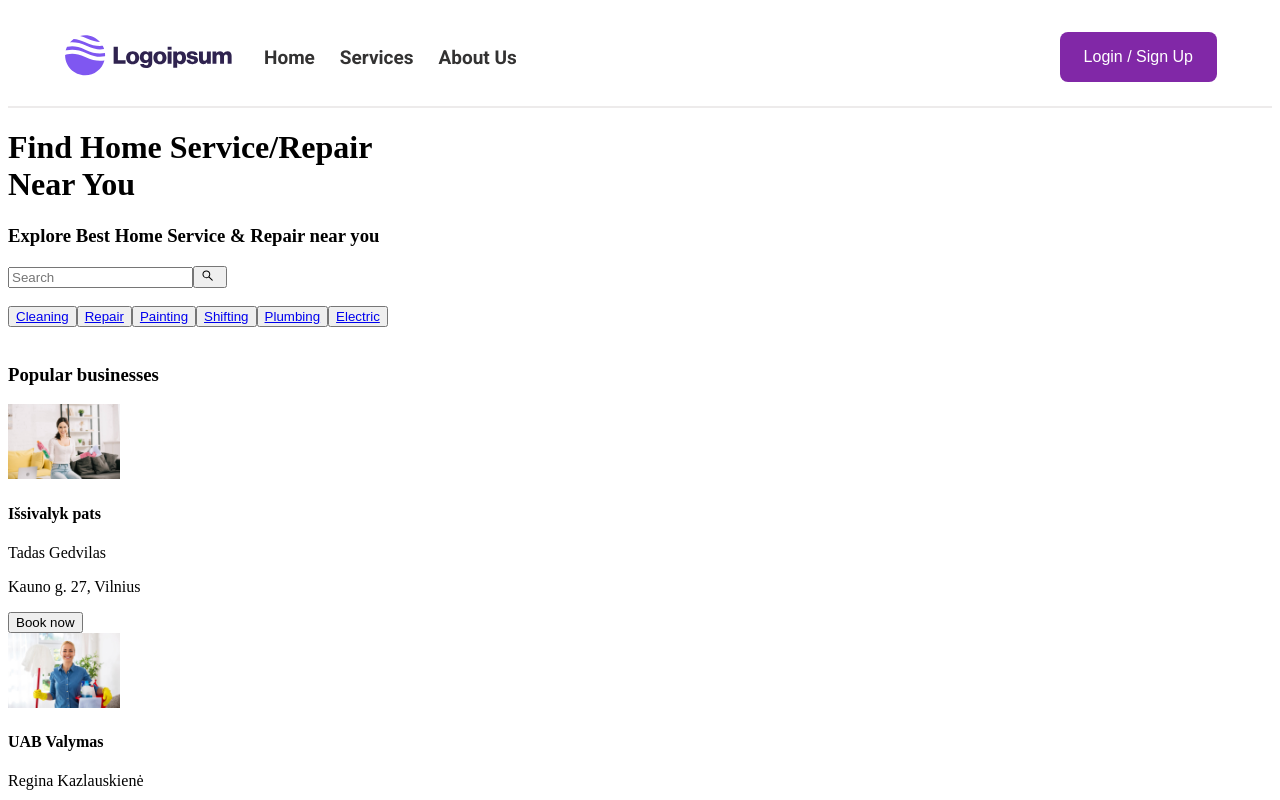
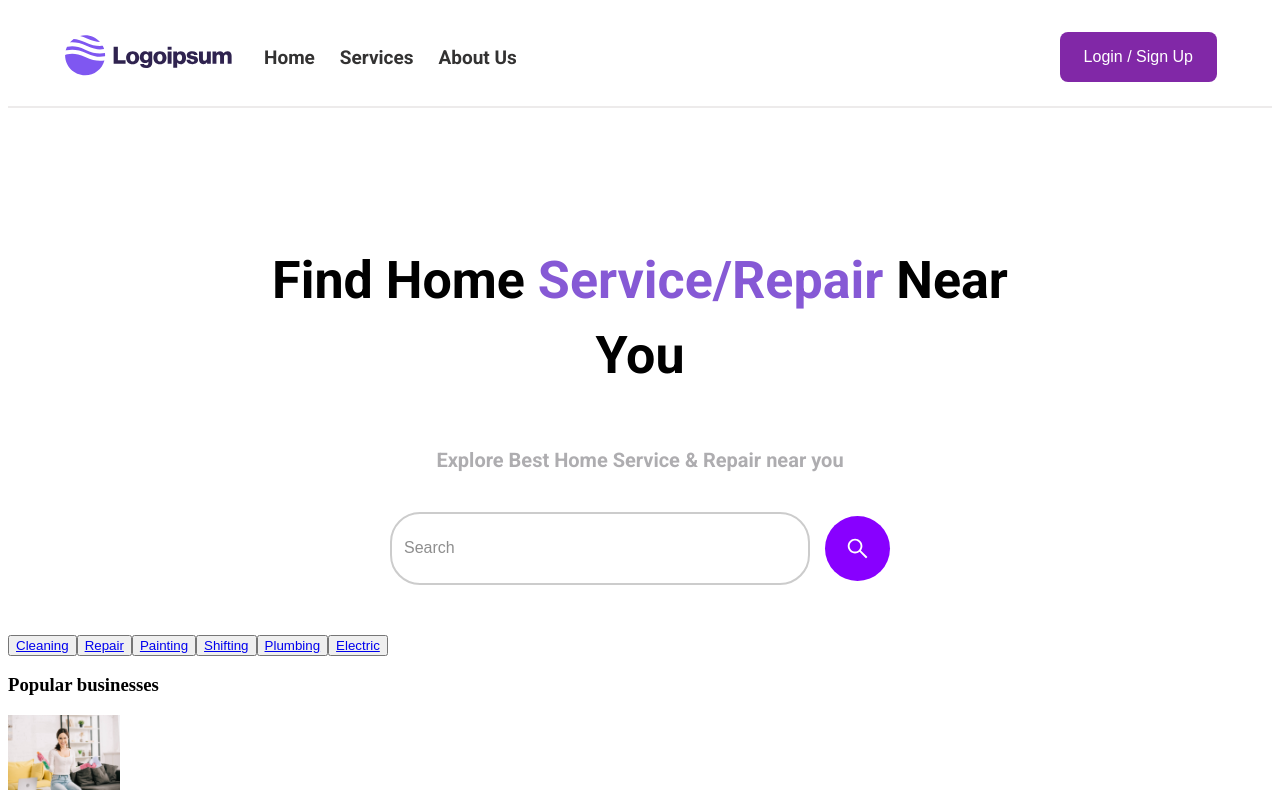
Before and after one commit to Scoutress/Frontend-karjeros-akceleratorius, a React (Vite) app in the folder HomeServiceApp/: page / in a window 1280 px wide. Shown: the top 800 px of the page. Built offline with nearby package versions, Linux system fonts and the light colour scheme.

Commit message:
Added announcement part styling

```diff
--- a/HomeServiceApp/src/components/Announcement.jsx
+++ /dev/null
@@ -1,24 +0,0 @@
-import { AiOutlineSearch } from "react-icons/ai";
-
-const Announcement = () => {
-  return (
-    <header>
-      <div>
-        <div>
-          <h1>
-            Find Home Service/Repair
-            <br />
-            Near You
-          </h1>
-          <h3>Explore Best Home Service & Repair near you</h3>
-        </div>
-        <input type="text" placeholder="Search" />
-        <button>
-          <AiOutlineSearch style={{ marginRight: "5px" }} />
-        </button>
-      </div>
-    </header>
-  );
-};
-
-export default Announcement;
--- /dev/null
+++ b/HomeServiceApp/src/components/Announcement/Announcement.jsx
@@ -0,0 +1,33 @@
+import { AiOutlineSearch } from "react-icons/ai";
+import styles from "./Announcement.module.scss";
+
+const Announcement = () => {
+  return (
+    <header className={styles.header}>
+      <div>
+        <div className={styles.titleContainer}>
+          <h1 className={styles.h1}>
+            <span>Find Home </span>
+            <span className={styles.h1Colored}>Service/Repair </span>
+            <span>Near You</span>
+          </h1>
+          <h3 className={styles.h3}>
+            Explore Best Home Service & Repair near you
+          </h3>
+        </div>
+        <div className={styles.searchContainer}>
+          <input
+            className={styles.searchInput}
+            type="text"
+            placeholder="Search"
+          />
+          <button className={styles.searchBtn}>
+            <AiOutlineSearch />
+          </button>
+        </div>
+      </div>
+    </header>
+  );
+};
+
+export default Announcement;
--- /dev/null
+++ b/HomeServiceApp/src/components/Announcement/Announcement.module.scss
@@ -0,0 +1,95 @@
+@import url("https://fonts.googleapis.com/css2?family=Roboto:ital,wght@0,100;0,300;0,400;0,500;0,700;0,900;1,100;1,300;1,400;1,500;1,700;1,900&display=swap");
+
+.header {
+  margin-top: 100px;
+  text-align: center;
+}
+
+.titleContainer {
+  display: inline-block;
+  width: 100%;
+  text-align: center;
+}
+
+.h1 {
+  font-size: 52px;
+  font-family: "Roboto", sans-serif;
+  font-weight: bold;
+  line-height: 75px;
+  display: inline-block;
+  vertical-align: middle;
+  text-align: center;
+  max-width: 65%;
+  min-width: 60%;
+}
+
+.h1Colored {
+  color: #8659d5;
+}
+
+.h3 {
+  color: #aeadb0;
+  font-size: 20px;
+  font-family: "Roboto", sans-serif;
+  margin-bottom: 40px;
+}
+
+.searchContainer {
+  display: flex;
+  justify-content: center;
+  align-items: center;
+  margin-top: 20px;
+  margin: 0 auto;
+  max-width: 500px;
+  padding: 0 60px;
+  padding-bottom: 50px;
+}
+
+.searchInput {
+  border-radius: 30px;
+  flex-grow: 1;
+  padding: 12px;
+  height: 45px;
+  font-size: 16px;
+  border: 2px solid #ccc;
+  outline: none;
+  transition: border-color 0.3s;
+}
+
+.searchInput:hover {
+  border: 2px solid #9b9a9a;
+}
+
+.searchInput:focus {
+  border-color: rgb(91, 0, 189);
+}
+
+.searchInput::placeholder {
+  color: #8e8e8e;
+}
+
+.searchBtn {
+  background-color: rgb(136, 0, 255);
+  border: 1px transparent;
+  border-radius: 50%;
+  width: 65px;
+  height: 65px;
+  display: flex;
+  justify-content: center;
+  align-items: center;
+  cursor: pointer;
+  color: #ffffff;
+  margin-left: 15px;
+  transition: color 0.3s, border-color 0.3s;
+  flex-shrink: 0;
+  box-sizing: border-box;
+}
+
+.searchBtn:hover {
+  background-color: rgb(91, 0, 189);
+}
+
+.searchBtn svg {
+  width: 25px;
+  height: 25px;
+}
--- a/HomeServiceApp/src/pages/Home.jsx
+++ b/HomeServiceApp/src/pages/Home.jsx
@@ -1,14 +1,12 @@
 import HomeCategories from "../components/HomeCategories";
-import Announcement from "../components/Announcement";
+import Announcement from "../components/Announcement/Announcement";
 import HomePopular from "../components/HomePopular";
 
 const Home = () => {
   return (
     <div>
       <Announcement />
-      <br />
       <HomeCategories />
-      <br />
       <HomePopular />
     </div>
   );
```
